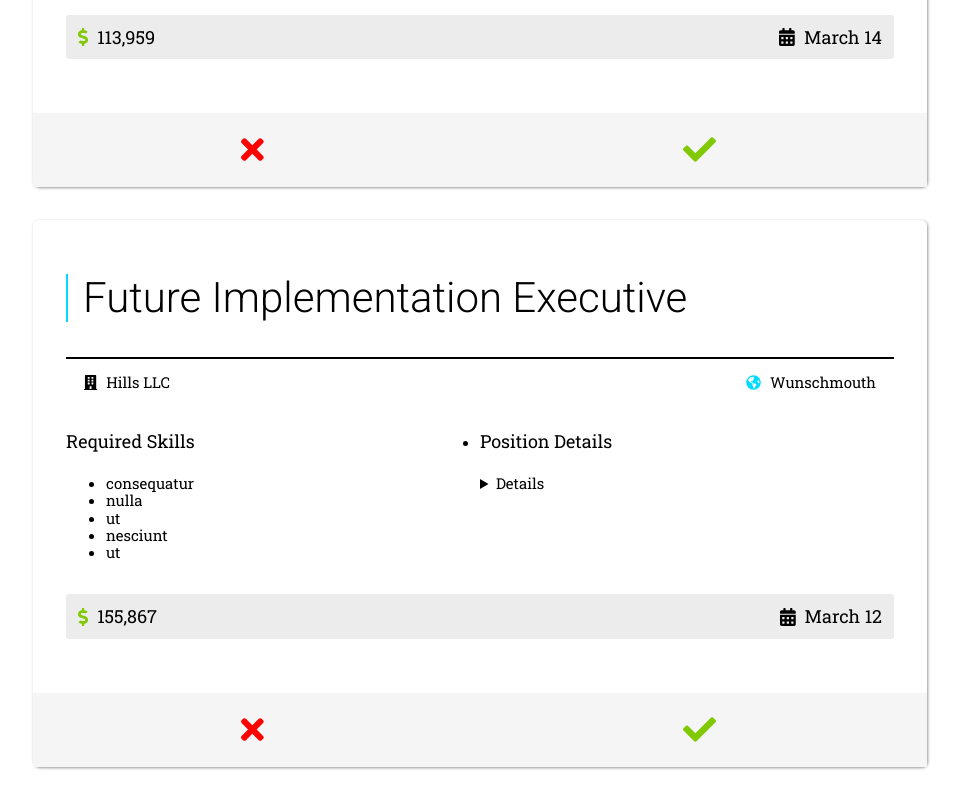
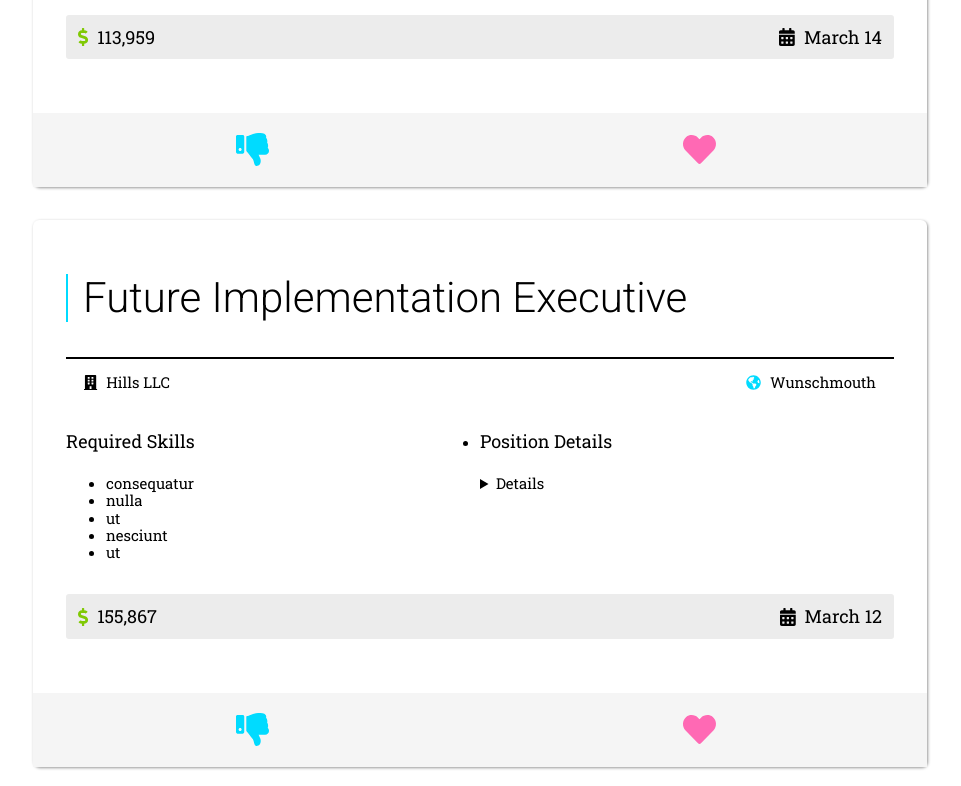
Before and after one commit to sumner0620/career-swipe, a React app: page / in a window 1280 px wide. Shown: the part 774-1560 px from the top of the page, without its empty margins (0-961 px from the left). Built offline with nearby package versions, Linux system fonts and the light colour scheme.

Commit message:
change icons and colors

```diff
--- a/src/components/listing/Listing.js
+++ b/src/components/listing/Listing.js
@@ -1,7 +1,7 @@
 // import dependencies
 import React, { useContext } from "react";
 import { FontAwesomeIcon } from "@fortawesome/react-fontawesome";
-import { faCheck, faTimes } from "@fortawesome/free-solid-svg-icons";
+import { faHeart, faThumbsDown } from "@fortawesome/free-solid-svg-icons";
 import { SavedContext } from "../../contexts/SavedContext";
 import { JobListContext } from "../../contexts/JobListContext";
 
@@ -64,10 +64,10 @@ const Listing = props => {
       </div>
       <footer className="flex row afc jfc">
         <button className="item_1_2 reject" onClick={rejectThisJob}>
-          <FontAwesomeIcon icon={faTimes} />
+          <FontAwesomeIcon icon={faThumbsDown} />
         </button>
         <button className="item_1_2 save" onClick={saveThisJob}>
-          <FontAwesomeIcon icon={faCheck} />
+          <FontAwesomeIcon icon={faHeart} />
         </button>
       </footer>
     </section>
--- a/src/components/listing/styles/_listing.scss
+++ b/src/components/listing/styles/_listing.scss
@@ -26,11 +26,11 @@ section.job-listing {
       padding: 18px;
       border: none;
       &.save {
-        color: #80c904;
+        color: #ff69b4;
         background-color: #f5f5f5;
       }
       &.reject {
-        color: #ff0000;
+        color: #00dbff;
         background-color: #f5f5f5;
       }
     }
```
